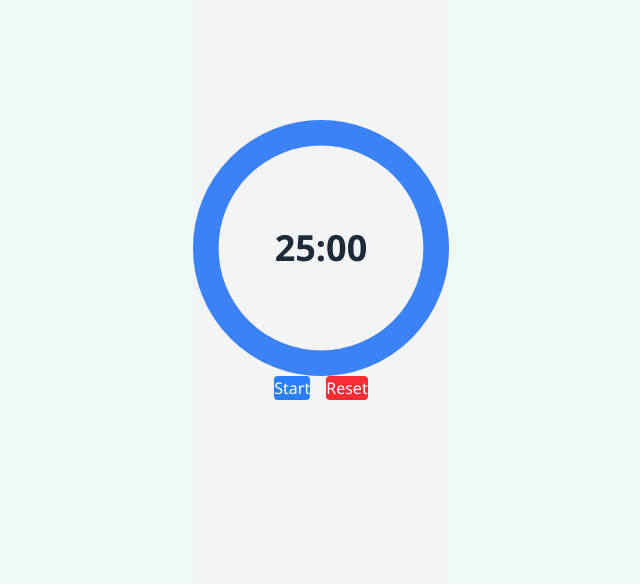
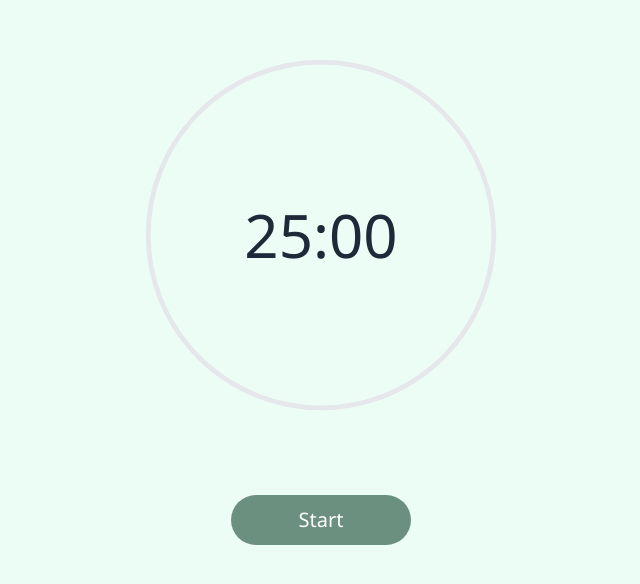
Before and after one commit to hosseinshamlooo/pomodoro_timer_v1.1, a React (Vite) app: page / in a window 1280 px wide. Shown: the part 140-724 px from the top of the page, without its empty margins (319-959 px from the left). Built offline with nearby package versions, Linux system fonts and the light colour scheme.

Commit message:
added devlog

```diff
--- a/src/ui/App.tsx
+++ b/src/ui/App.tsx
@@ -2,11 +2,7 @@ import React from "react";
 import Timer from "./timer";
 
 const App = () => {
-  return (
-    <div>
-      <Timer />
-    </div>
-  );
+  return <Timer />;
 };
 
 export default App;
--- a/src/ui/Timer.tsx
+++ b/src/ui/Timer.tsx
@@ -1,6 +1,6 @@
 import React, { useEffect, useState } from "react";
 
-const FULL_DASH_ARRAY = 283; // full circle circumference
+const FULL_DASH_ARRAY = 283; // Circumference of the circle
 const TIME_LIMIT = 25 * 60; // 25 minutes in seconds
 
 const Timer = () => {
@@ -16,10 +16,7 @@ const Timer = () => {
     )}`;
   };
 
-  const calculateProgress = () => {
-    const rawTimeFraction = secondsLeft / TIME_LIMIT;
-    return (rawTimeFraction * FULL_DASH_ARRAY).toFixed(0);
-  };
+  const progress = (TIME_LIMIT - secondsLeft) / TIME_LIMIT; // 0 to 1
 
   useEffect(() => {
     let interval: NodeJS.Timeout | null = null;
@@ -34,14 +31,10 @@ const Timer = () => {
   }, [isRunning]);
 
   const toggleTimer = () => setIsRunning((prev) => !prev);
-  const resetTimer = () => {
-    setSecondsLeft(TIME_LIMIT);
-    setIsRunning(false);
-  };
 
   return (
-    <div className="flex flex-col items-center justify-center h-screen bg-gray-100">
-      <div className="relative w-64 h-64">
+    <div className="flex flex-col items-center justify-center h-screen pt-30">
+      <div className="relative w-120 h-130">
         <svg
           className="transform -rotate-90"
           width="100%"
@@ -51,39 +44,35 @@ const Timer = () => {
           <circle
             cx="50"
             cy="50"
-            r="45"
-            stroke="#e5e7eb" // Tailwind's gray-200
-            strokeWidth="10"
+            r="36"
+            stroke="#e5e7eb" // gray-200
+            strokeWidth="1"
             fill="none"
           />
           <circle
             cx="50"
             cy="50"
-            r="45"
-            stroke="#3b82f6" // Tailwind's blue-500
-            strokeWidth="10"
+            r="36"
+            stroke="var(--color-accent)" // accent color
+            strokeWidth="1"
             fill="none"
             strokeDasharray={FULL_DASH_ARRAY}
-            strokeDashoffset={FULL_DASH_ARRAY - Number(calculateProgress())}
+            strokeDashoffset={FULL_DASH_ARRAY * (1 - progress)}
             strokeLinecap="round"
+            style={{ transition: "stroke-dashoffset 1s linear" }}
           />
         </svg>
-        <div className="absolute inset-0 flex items-center justify-center text-4xl font-bold text-gray-800">
+        <div className="absolute inset-0 flex items-center justify-center text-6xl font-semi-bold text-gray-800">
           {formatTime(secondsLeft)}
         </div>
       </div>
       <div className="flex gap-4 mt-6">
         <button
           onClick={toggleTimer}
-          className="px-6 py-2 bg-blue-500 text-white rounded hover:bg-blue-600 transition"
+          className="bg-blue-500 text-white rounded-full hover:bg-blue-600 transition text-xl inline-block w-[180px] h-[50px] px-6 py-2"
+          style={{ background: "var(--color-accent)" }}
         >
           {isRunning ? "Pause" : "Start"}
-        </button>
-        <button
-          onClick={resetTimer}
-          className="px-6 py-2 bg-red-500 text-white rounded hover:bg-red-600 transition"
-        >
-          Reset
         </button>
       </div>
     </div>
--- a/src/ui/index.css
+++ b/src/ui/index.css
@@ -27,23 +27,3 @@ body {
   align-items: center;
   padding: 2rem;
 }
-
-/* ========= Dark Mode ========== */
-.dark-mode {
-  background-color: var(--text-dark);
-  color: var(--text-light);
-}
-
-.dark-mode .card {
-  background-color: #1e2d2d;
-}
-
-.dark-mode .button {
-  background-color: var(--color-accent);
-  color: var(--text-light);
-}
-
-.dark-mode .button:hover {
-  background-color: var(--color-primary);
-  color: var(--text-dark);
-}
```
Also changed, not shown: 1 other file (tests, documents, lock files or other folders).
